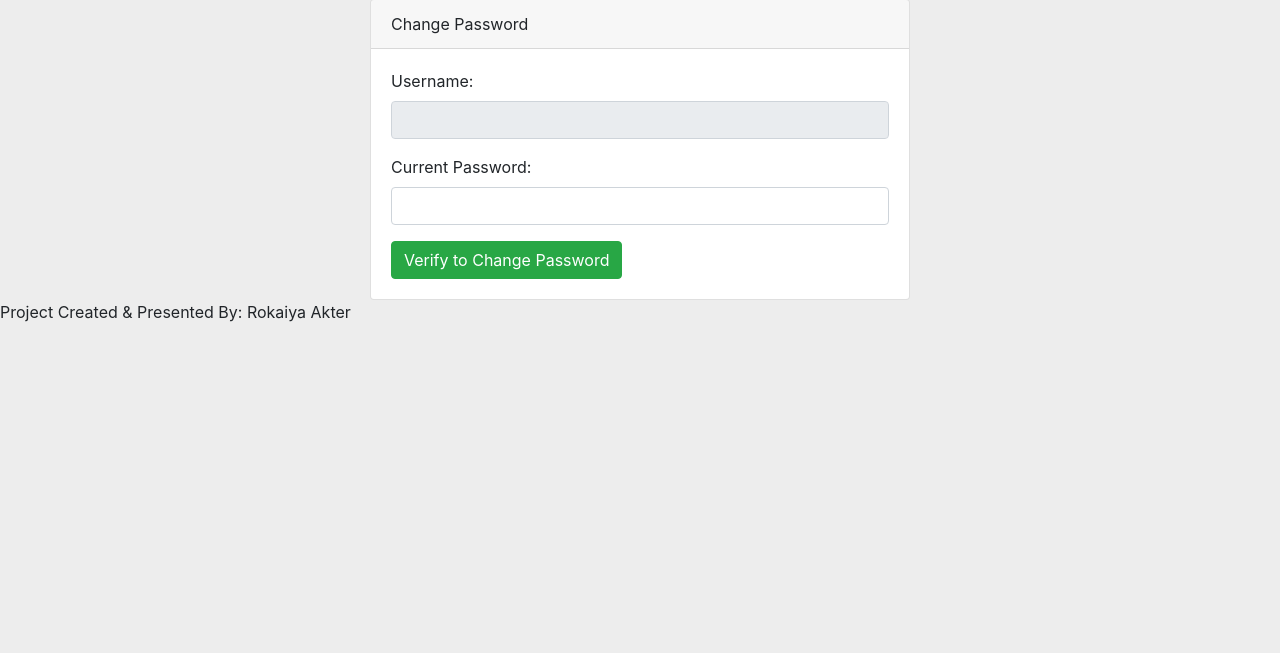
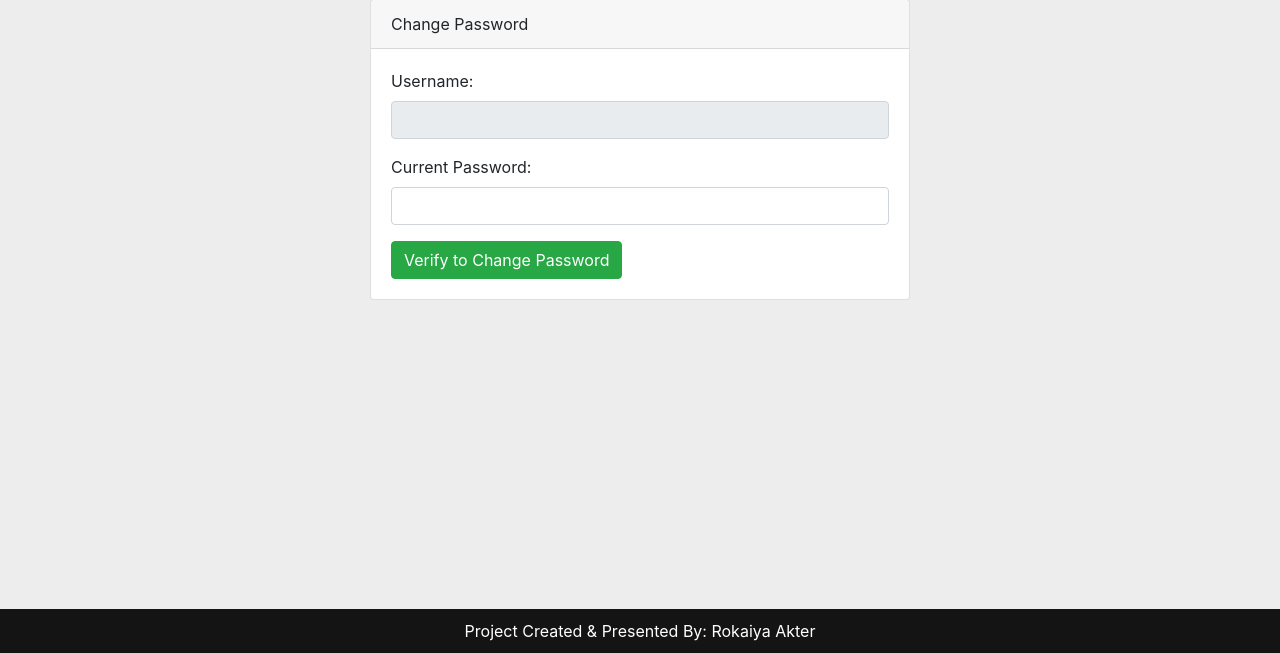
Before and after one commit to Rokaiya-Akter/PHP_Final_Task, a PHP site: page /pages/change_password.php in a window 1280 px wide. Shown: the part 147-800 px from the top of the page. Run offline with PHP 8.4, Linux system fonts and the light colour scheme.

Commit message:
Update header.php

```diff
--- a/includes/header.php
+++ b/includes/header.php
@@ -1,3 +1,4 @@
+
 <!DOCTYPE html>
 <html lang="en">
 
@@ -16,7 +17,7 @@ h1 {color:white; background: #102937; text-align: center; padding-top: 25px; pad
 body {
     background: #ededed;
 }
-add some color
+
 .footer {
    position: fixed;
    padding-top: 10px; padding-bottom: 10px;
```
